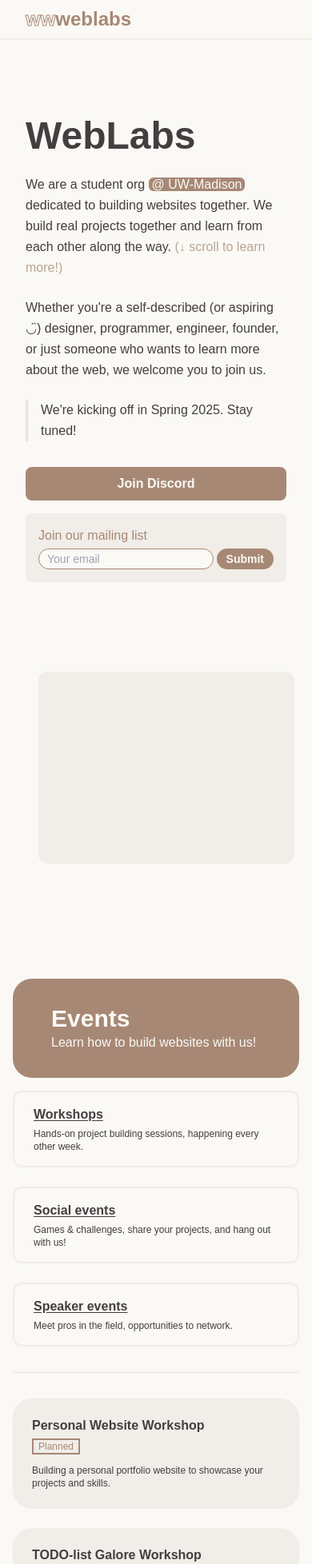
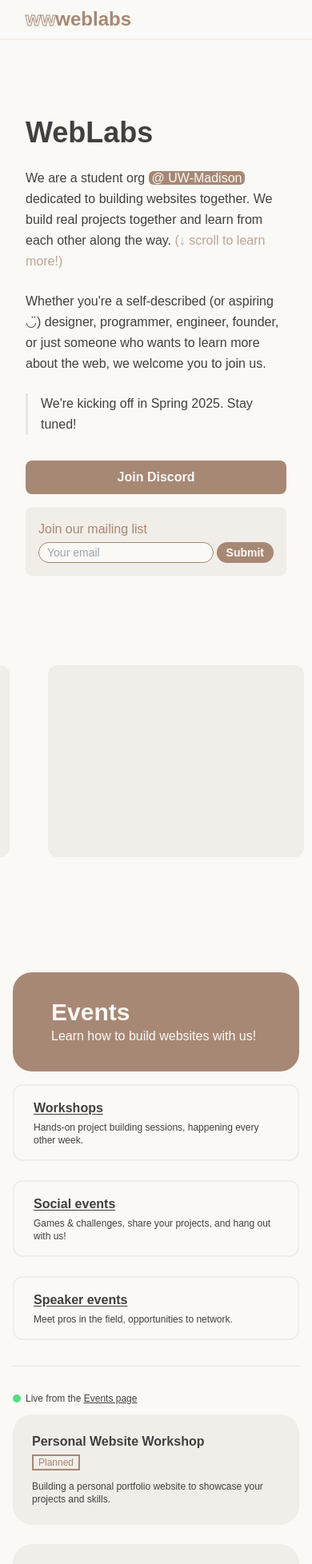
Before and after one commit to weblabsuw/site, a Next.js app: page / in a window 390 px wide. Shown: the top 1956 px of the page at 80% size. Built offline with nearby package versions, Linux system fonts and the light colour scheme.

Commit message:
update homepage

```diff
--- a/app/page.tsx
+++ b/app/page.tsx
@@ -9,7 +9,7 @@ export default function HomePage() {
     <Navbar/>
 
     <section className="container max-w-5xl px-8 pt-24 pb-16 leading-relaxed">
-      <h1 className="text-5xl font-extrabold">
+      <h1 className="text-4xl md:text-5xl font-extrabold">
         WebLabs
       </h1>
 
@@ -51,7 +51,7 @@ export default function HomePage() {
 
     <section className="py-12">
       <Ticker
-        speed={0.5}
+        speed={1}
         direction="left"
         allowDrag
       >
@@ -104,7 +104,14 @@ export default function HomePage() {
 
       <hr className="mt-8 border-onSurface/10"/>
 
-      <div className="mt-8 grid grid-cols-1 md:grid-cols-3 gap-6">
+      <div className="mt-8 flex items-center gap-1.5">
+        <div className="size-2.5 rounded-full bg-green-400 animate-pulse"/>
+        <p className="text-xs">
+          Live from the <Link href="/events" className="underline font-medium">Events page</Link>
+        </p>
+      </div>
+
+      <div className="mt-3 grid grid-cols-1 md:grid-cols-3 gap-6">
         <h3 className="sr-only">Latest events</h3>
 
         <div className="bg-primary/10 rounded-3xl overflow-hidden">
```
